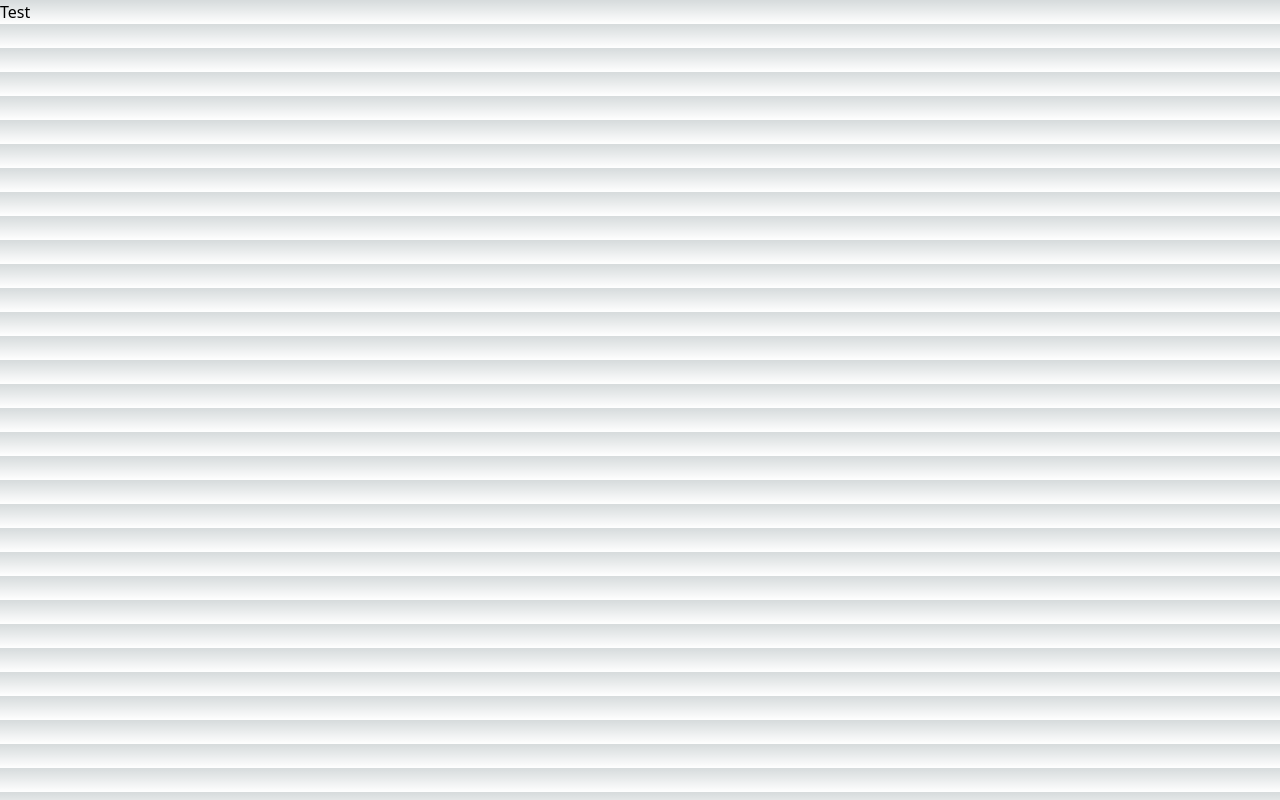
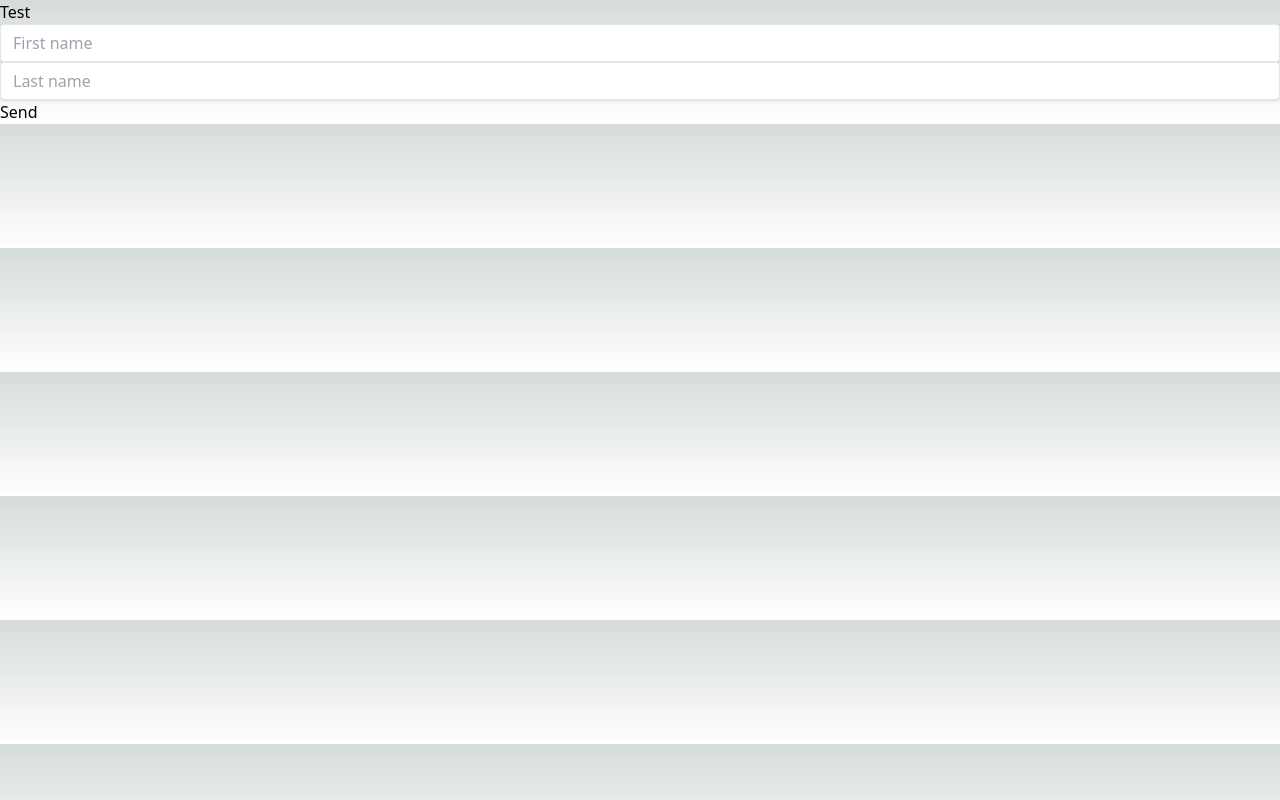
Before and after one commit to miuirussia/nextjs-playgound, a Next.js app: page /form in a window 1280 px wide. Built offline with nearby package versions, Linux system fonts and the light colour scheme.

Commit message:
Add server demo

```diff
--- a/src/app/form/page.tsx
+++ b/src/app/form/page.tsx
@@ -1,3 +1,20 @@
+"use client"
+import { useForm } from "react-hook-form";
+import { FormValues } from "@/app/form/server";
+
 export default function Form() {
-  return <div>Test</div>
+  const { register, handleSubmit } = useForm<FormValues>();
+
+  const onSubmit = (data: FormValues) => {
+
+  };
+
+  return <div>
+    <h1>Test</h1>
+    <form onSubmit={handleSubmit(onSubmit)}>
+      <input {...register('firstName')} className="shadow appearance-none border rounded w-full py-2 px-3 text-gray-700 leading-tight focus:outline-none focus:shadow-outline" placeholder="First name" />
+      <input {...register('lastName')} className="shadow appearance-none border rounded w-full py-2 px-3 text-gray-700 leading-tight focus:outline-none focus:shadow-outline" placeholder="Last name" />
+      <button type="submit">Send</button>
+    </form>
+  </div>
 }
--- /dev/null
+++ b/src/app/form/server.tsx
@@ -0,0 +1,13 @@
+"use server"
+
+export interface FormValues {
+  firstName: string;
+  lastName: string;
+}
+
+export async function getFullName(data: FormValues): Promise<void> {
+
+  await new Promise((resolve) => setTimeout(resolve, 1000));
+
+  console.log("server action", data);
+}
```
